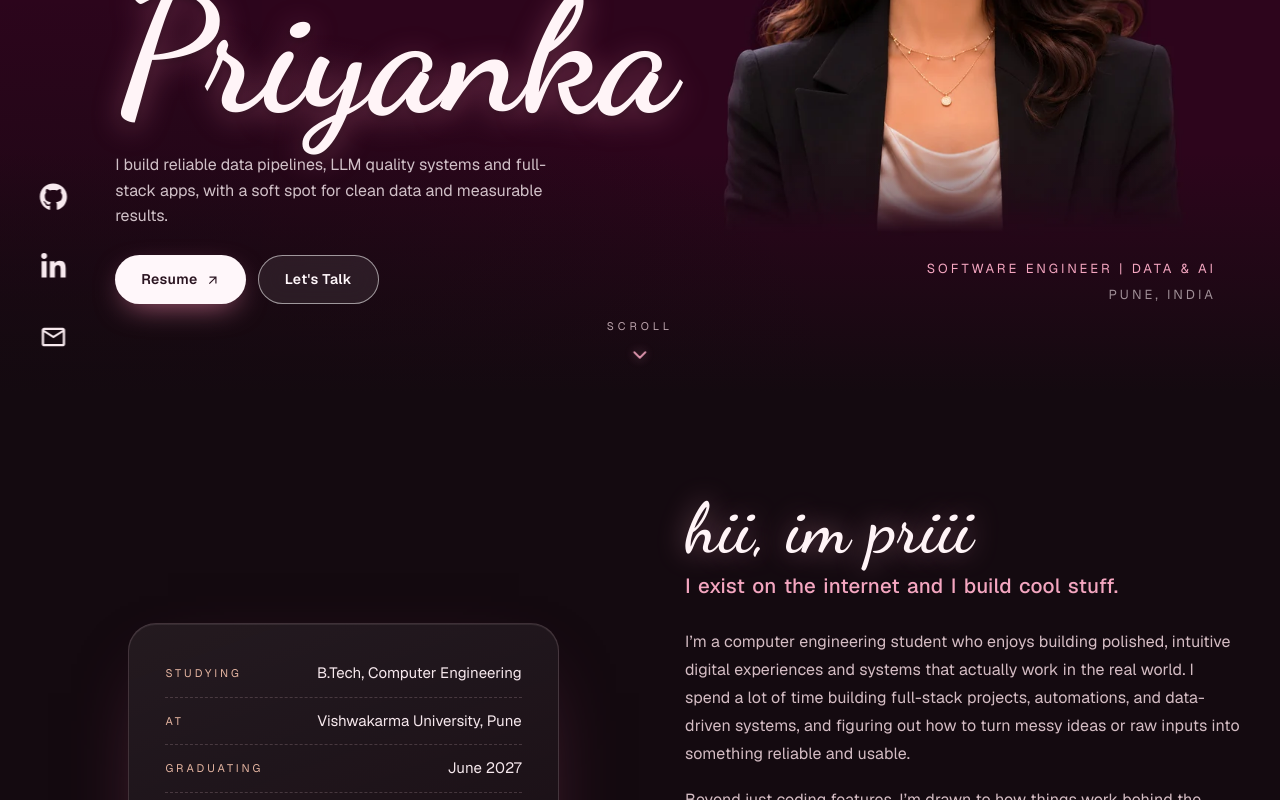
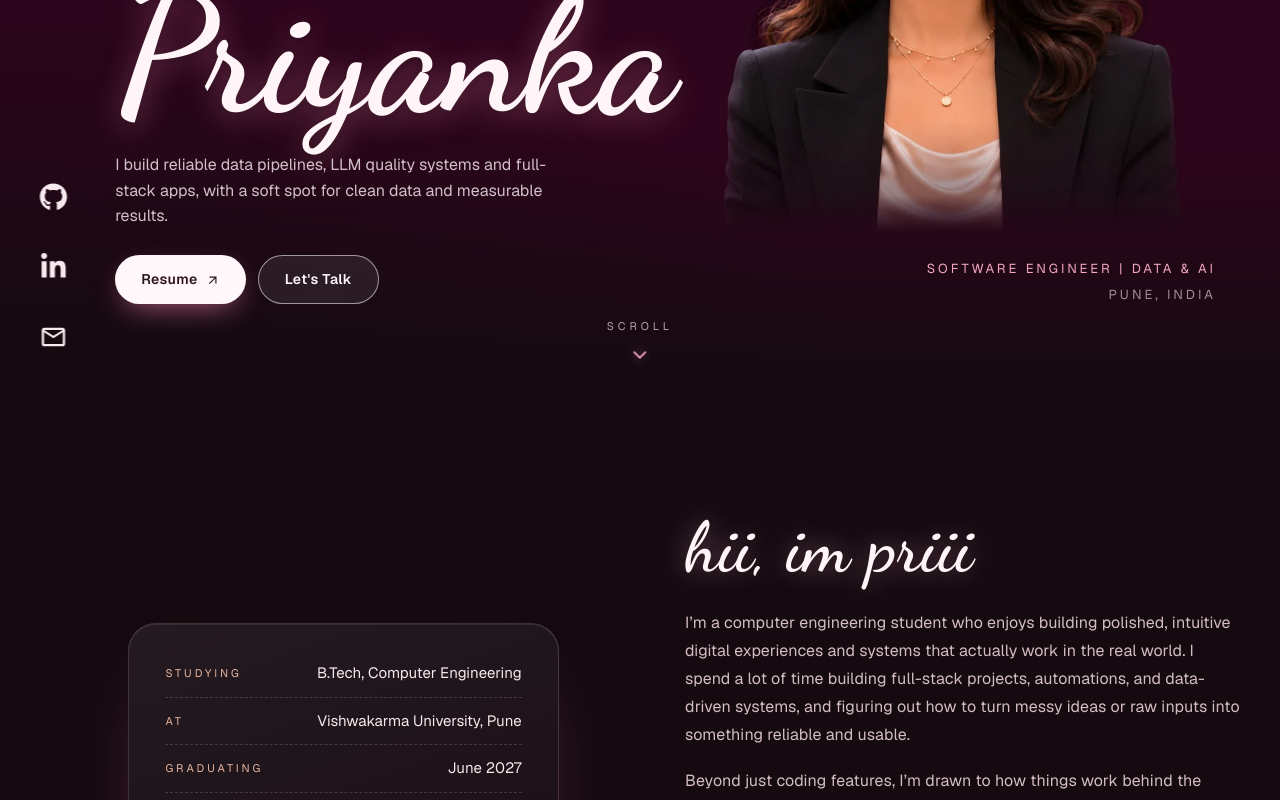
Before and after one commit to priyankabana/portfolio, a React (Vite) app: page / in a window 1280 px wide. Shown: the part 408-1208 px from the top of the page. Built offline with nearby package versions, Linux system fonts and the light colour scheme.

Commit message:
About: remove tagline

```diff
--- a/src/components/About.tsx
+++ b/src/components/About.tsx
@@ -26,7 +26,6 @@ const About = () => {
       <div className="about-me">
         <h3 className="title about-heading">a little about me</h3>
         <p className="about-greeting">{config.about.greeting}</p>
-        <p className="about-tagline">{config.about.tagline}</p>
         <div className="about-body">
           {config.about.paragraphs.map((text, i) => (
             <p key={i} className={i === config.about.paragraphs.length - 1 ? "about-close" : undefined}>
--- a/src/components/styles/About.css
+++ b/src/components/styles/About.css
@@ -164,7 +164,7 @@
   line-height: 1.05;
   letter-spacing: 0;
   word-spacing: normal;
-  margin: 0 0 6px;
+  margin: 0 0 24px;
   color: #fff4f7;
   text-shadow: 0 0 28px rgba(244, 166, 192, 0.45);
 }
--- a/src/config.ts
+++ b/src/config.ts
@@ -25,7 +25,6 @@ export const config = {
     about: {
         title: "About Me",
         greeting: "hii, im priii",
-        tagline: "I exist on the internet and I build cool stuff.",
         paragraphs: [
             "I’m a computer engineering student who enjoys building polished, intuitive digital experiences and systems that actually work in the real world. I spend a lot of time building full-stack projects, automations, and data-driven systems, and figuring out how to turn messy ideas or raw inputs into something reliable and usable.",
             "Beyond just coding features, I’m drawn to how things work behind the scenes. Designing pipelines, working with APIs, handling data at scale, and applying core CS fundamentals to build for speed and stability is what keeps me curious. I enjoy solving problems where there’s no straight answer and the solution needs both logic and creativity.",
```
